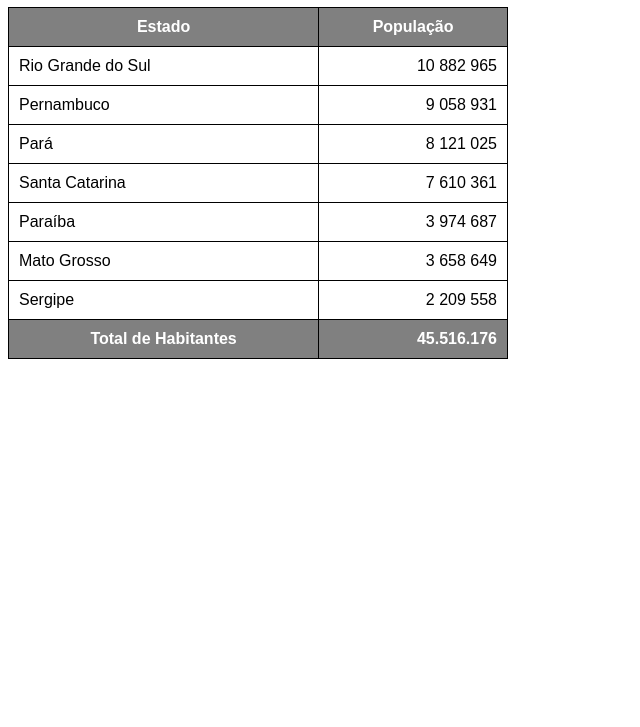
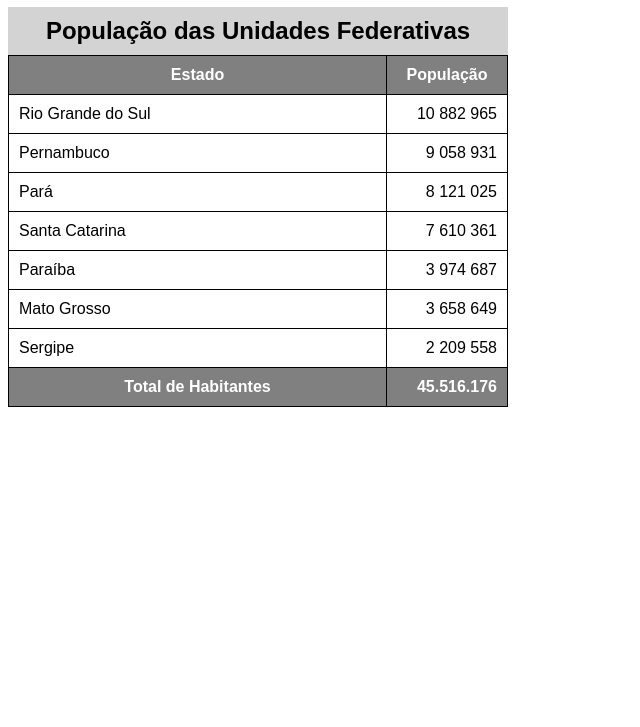
Before and after one commit to EzequielSR/Html-Css, a plain HTML site: page Exercícios/Ex023/tabela002.html in a window 1280 px wide. Shown: the part 73-800 px from the top of the page, without its empty margins (0-640 px from the left). Drawn offline with Linux system fonts and the light colour scheme.

Commit message:
Modificação aula 05 CEV

```diff
--- a/Exercícios/Ex023/tabela002.html
+++ b/Exercícios/Ex023/tabela002.html
@@ -18,6 +18,12 @@
             border: 1px solid black;
             padding: 10px;
         }
+        caption{
+            font-size: 1.5em;
+            font-weight: bold;
+            padding: 10px;
+            background-color: lightgray;
+        }
 
         thead,
         tfoot {
@@ -32,6 +38,7 @@
         <h1>Uso de tabelas grandes</h1>
         <!--
         ANATOMIA PARA TABELAS GRANDES
+        CAPTION
         THEAD
             TR,TD,TH
         TBODY
@@ -40,10 +47,13 @@
             TR,TD,TH
     -->
         <table>
+            <caption>
+                População das Unidades Federativas
+            </caption>
             <thead>
                 <tr>
-                    <th>Estado</th>
-                    <th>População</th>
+                    <th scope="col">Estado</th>
+                    <th scope="col" style=" width: 100px;">População</th>
                 </tr>
             </thead>
             <tbody>
@@ -78,7 +88,7 @@
             </tbody>
             <tfoot>
                 <tr>
-                    <th>Total de Habitantes</th>
+                    <th scope="row">Total de Habitantes</th>
                     <td class="num"><strong>45.516.176</strong></td>
                 </tr>
             </tfoot>
```
